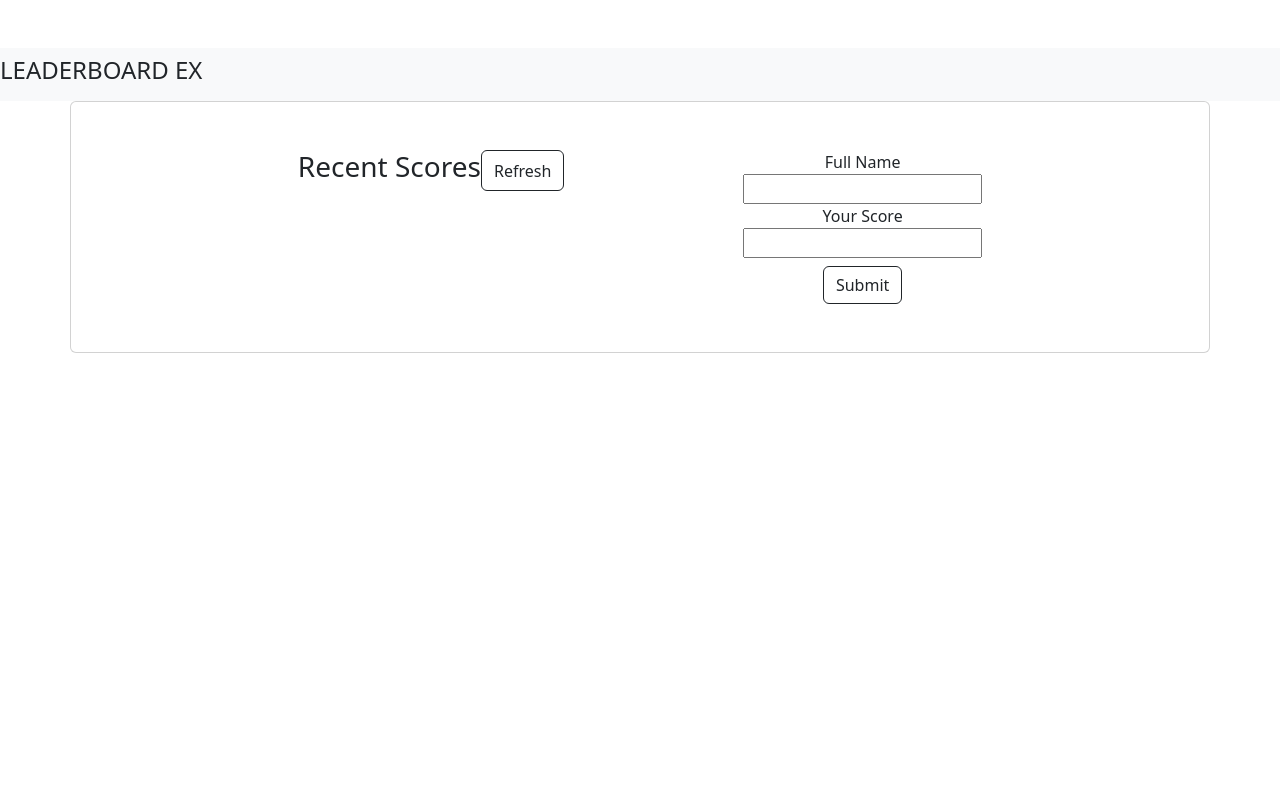
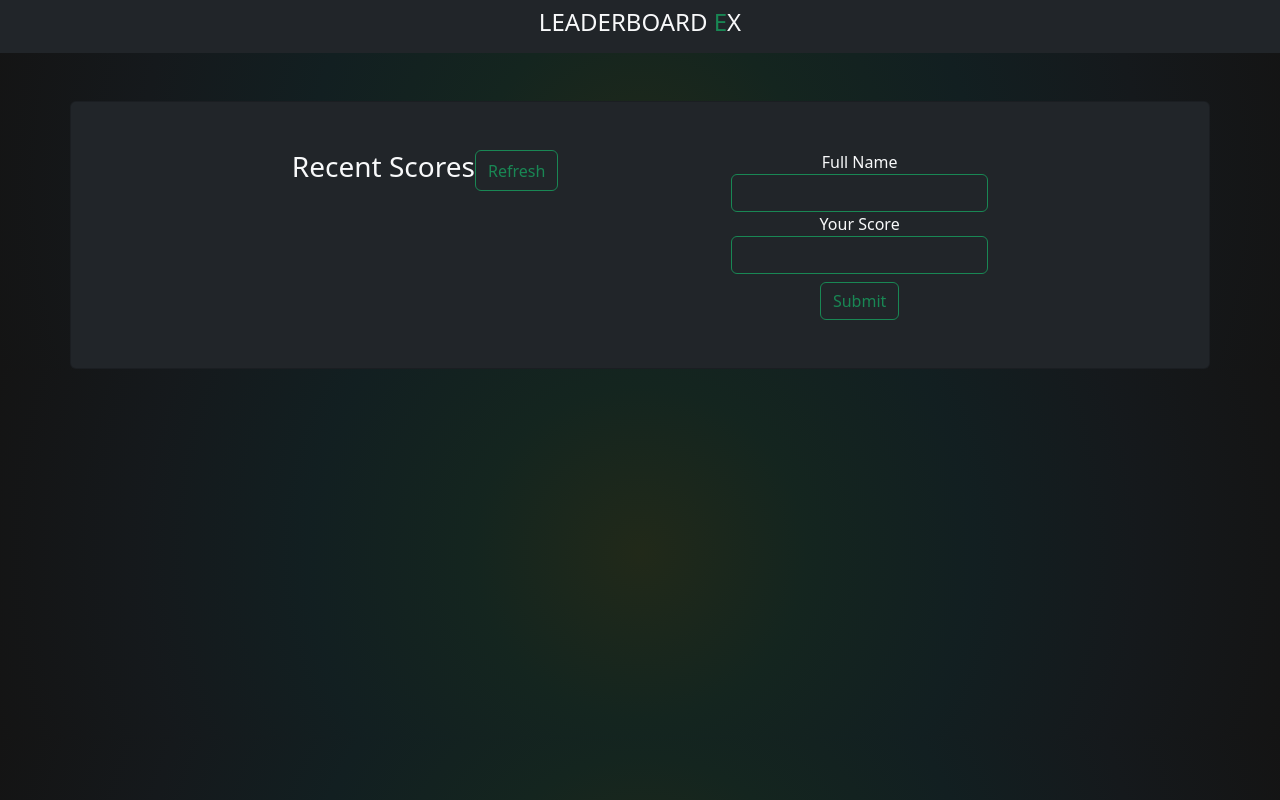
Before and after one commit to paulshaun-kdtk/leaderboard, a website built with webpack: page src/index.html in a window 1280 px wide. Built offline with nearby package versions, Linux system fonts and the light colour scheme.

Commit message:
Branch tracj change

```diff
--- a/src/api.js
+++ b/src/api.js
@@ -72,3 +72,6 @@ const displayScores = (scores) => {
 
 refreshButton.addEventListener('click', refreshScores);
 form.addEventListener('submit', submitForm);
+
+
+//git branch --set-upstream-to dev feature
--- a/src/index.html
+++ b/src/index.html
@@ -7,14 +7,14 @@
     <title>Leader Board</title>
 </head>
 <body>
-    <nav class="navbar navbar-expand-md navbar-light bg-light mt-5">
-        <h4 class="text-dark header">LEADERBOARD EX</h4>
+    <nav class="navbar navbar-expand-md navbar-dark bg-dark mb-5 LeaderBoard">
+        <h4 class="text-light">LEADERBOARD <span class="text text-success font-weight-bold font-italic">E</span>X</h4>
     </nav>
 
-    <div class="card container-sm p-5 appWrapper">
-    <div class="d-flex appContainer">
+    <div class="card container-sm p-5 appWrapper bg-dark btn btn-outline-success">
+    <div class="d-flex appContainer text-light">
         <div class="dynamicSec d-col">
-            <div class="d-flex"> <h3 id="heading">Recent Scores </h3>  <input type="submit" id="refresh" class="btn btn-outline-dark" value="Refresh"> </div>
+            <div class="d-flex"> <h3 id="heading">Recent Scores </h3>  <input type="submit" id="refresh" class="btn btn-outline-success" value="Refresh"> </div>
             <div id="dynamicDisplay">
 
             </div>
@@ -22,10 +22,10 @@
         <div class="additionForm">
             <form class="d-col" id="form">
                 <label for="name">Full Name</label>
-                <input type="text" name="name" id="name">
+                <input type="text" name="name" id="name" class="form-control btn btn-outline-success bg-dark" >
                 <label for="score">Your Score</label>
-                <input type="number" name="score" id="score">
-                <input type="submit" value="Submit" class="btn btn-outline-dark mt-2">
+                <input type="number" name="score" id="score" class="form-control btn btn-outline-success bg-dark" >
+                <input type="submit" value="Submit" class="btn btn-outline-success mt-2">
                 </form>
         </div>
     </div>
--- a/src/style.css
+++ b/src/style.css
@@ -1,3 +1,7 @@
+body {
+  background-image: radial-gradient(circle, #212919, #14251f, #121f21, #15191c, #141414);
+}
+
 .appContainer {
   justify-content: space-evenly;
 }
@@ -7,3 +11,8 @@
   flex-direction: column;
   align-items: center;
 }
+
+.LeaderBoard {
+  display: flex;
+  justify-content: center;
+}
```
